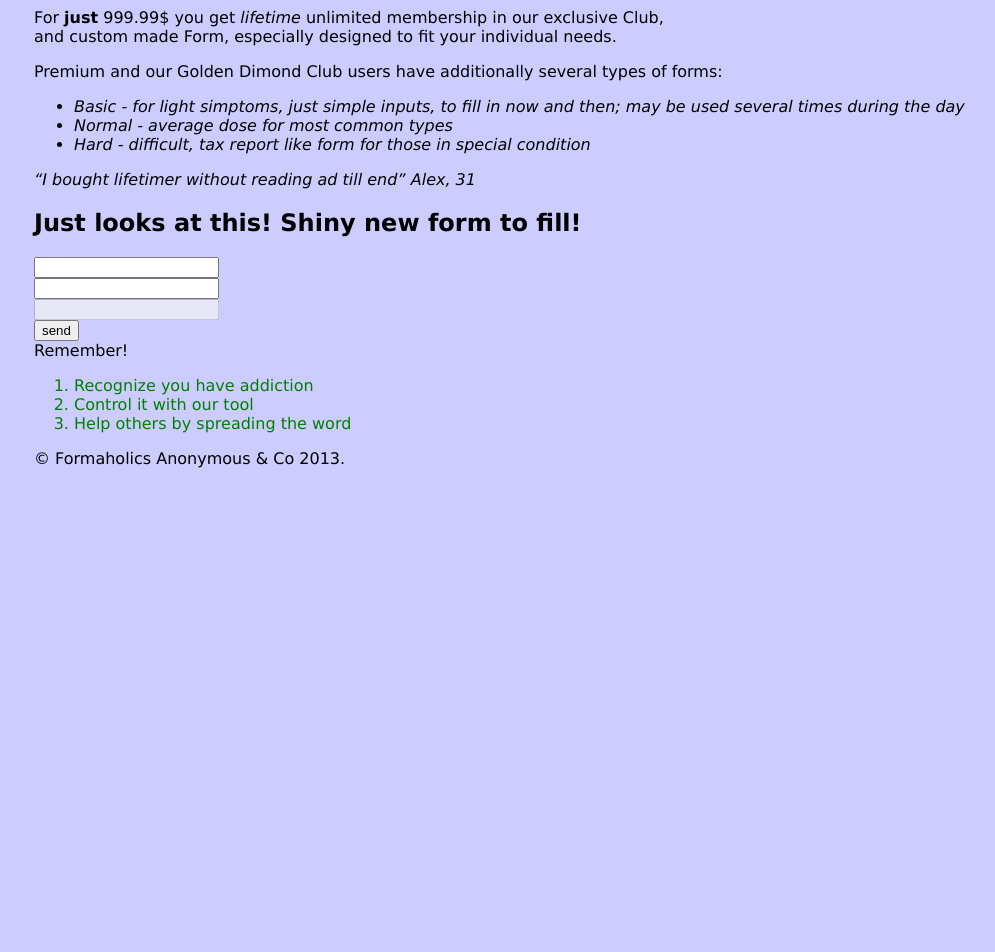
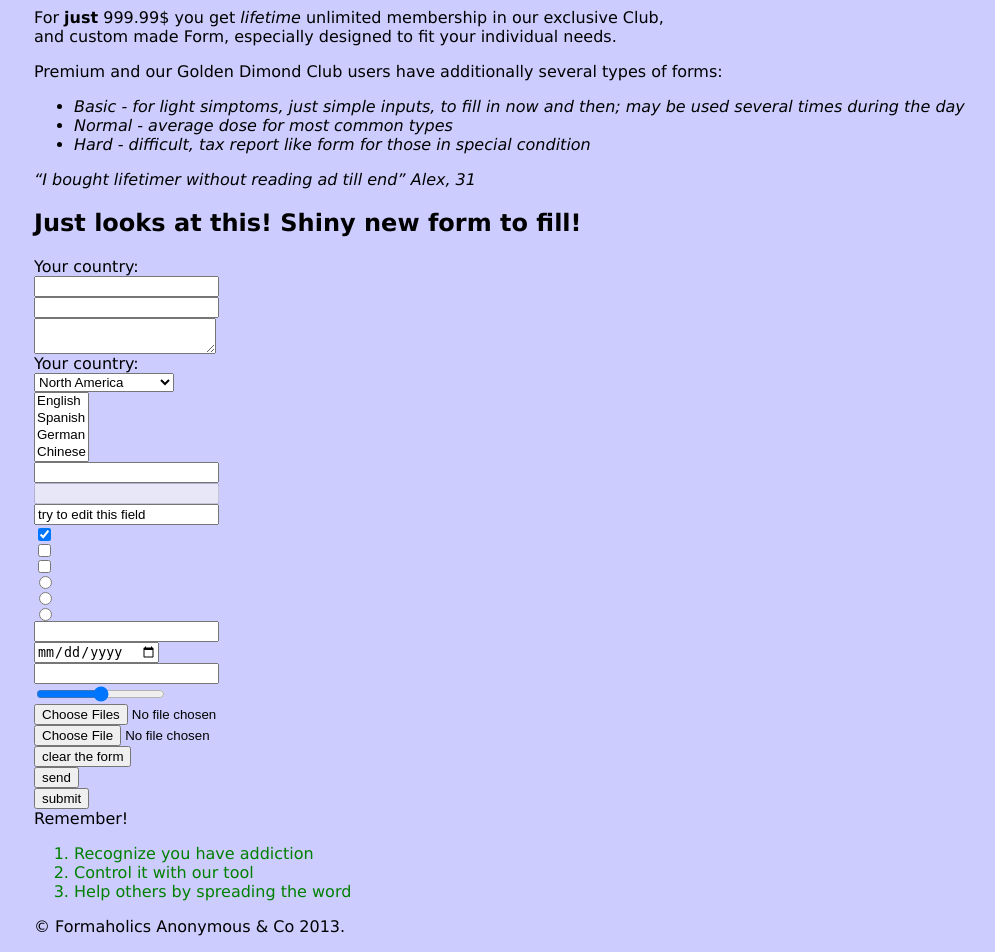
Before and after one commit to avjgit/notes4, a PHP site: page / in a window 1280 px wide. Shown: the part 1910-2862 px from the top of the page, without its empty margins (106-1101 px from the left). Before the commit the page ends 2378 px from the top, so only its background shows below. Run offline with PHP 8.4, Linux system fonts and the light colour scheme.

Commit message:
lu web1 exam: inputs

```diff
--- a/lu/semester2/web/exam/index.html
+++ b/lu/semester2/web/exam/index.html
@@ -88,13 +88,67 @@
         </div>
         <h1>Just looks at this! Shiny new form to fill!</h1>
         <div class="form_basic">
-            <form id="form1" action="" method="">
-                <input type="text">
-                <input type="password">
-                <input name="asdf" disabled="disabled">
-                <input type="button" value="send">
-            </form>
-            <form id="form2">
+            <form id="form1" action="http://naivist.net/form/" method="post">
+
+                <label for="countries">Your country:</label>
+                <input type="text" id="txt" name="txt" size="20">
+
+                <input type="password" id="psw" name="psw" size="20">
+                <textarea id="txa" name="txa"></textarea>
+
+                <label for="countries">Your country:</label>
+                <select id="countries" name="countries">
+                    <optgroup label="Americas">
+                        <option value="North America">North America</option>
+                        <option value="South America">South America</option>
+                    </optgroup>
+
+                    <option value="Europe">Europe</option>
+                    <option value="Africa">Africa</option>
+                    <optgroup label="East">
+                        <option value="Near East">Near East</option>
+                        <option value="Middle East">Middle East</option>
+                        <option value="Far East">Far East</option>
+                    </optgroup>
+                    <option value="Australia">Australia</option>
+                    <option value="Arctics or Antarctics">Arctics or Antarctics</option>
+                </select>
+
+                <select name="languages" multiple="multiple">
+                    <option value="en">English</option>
+                    <option value="sp">Spanish</option>
+                    <option value="de">German</option>
+                    <option value="cn">Chinese</option>
+                    <option value="hn">Hindu</option>
+                </select>
+
+                <input type="select" id="sel" name="sel1">
+
+
+                <input name="text" id="tx2" name="tx2" disabled="disabled">
+                <input type="text" id="tx3" name="tx2" readonly="readonly" value="try to edit this field">
+
+                <input type="checkbox" id="ch1" checked="checked" value="meat">
+                <input type="checkbox" id="ch2" value="potatoes">
+                <input type="checkbox" id="ch3" value="tomato">
+
+                <input type="radio" name="gender" value="male">
+                <input type="radio" name="gender" value="female">
+                <input type="radio" name="gender" value="3rd_option">
+
+                <input type="search">
+                <input type="date">
+                <input type="number" />
+                <input type="range" />
+                <input type="file" multiple="multiple"/>
+
+
+                <input type="file">
+
+                <input type="reset" id="reset" name="reset" value="clear the form">
+                <input type="button" value="send" id="send" name="send">
+                <input type="submit" value="submit" id="submit" name="submit">
+
             </form>
         </div>
         Remember!
--- a/lu/semester2/web/exam/main.css
+++ b/lu/semester2/web/exam/main.css
@@ -76,6 +76,6 @@ span#special {
 span {
     color: yellow;
 }
-input {
+input, select, textarea {
     display: block;
 }
```
